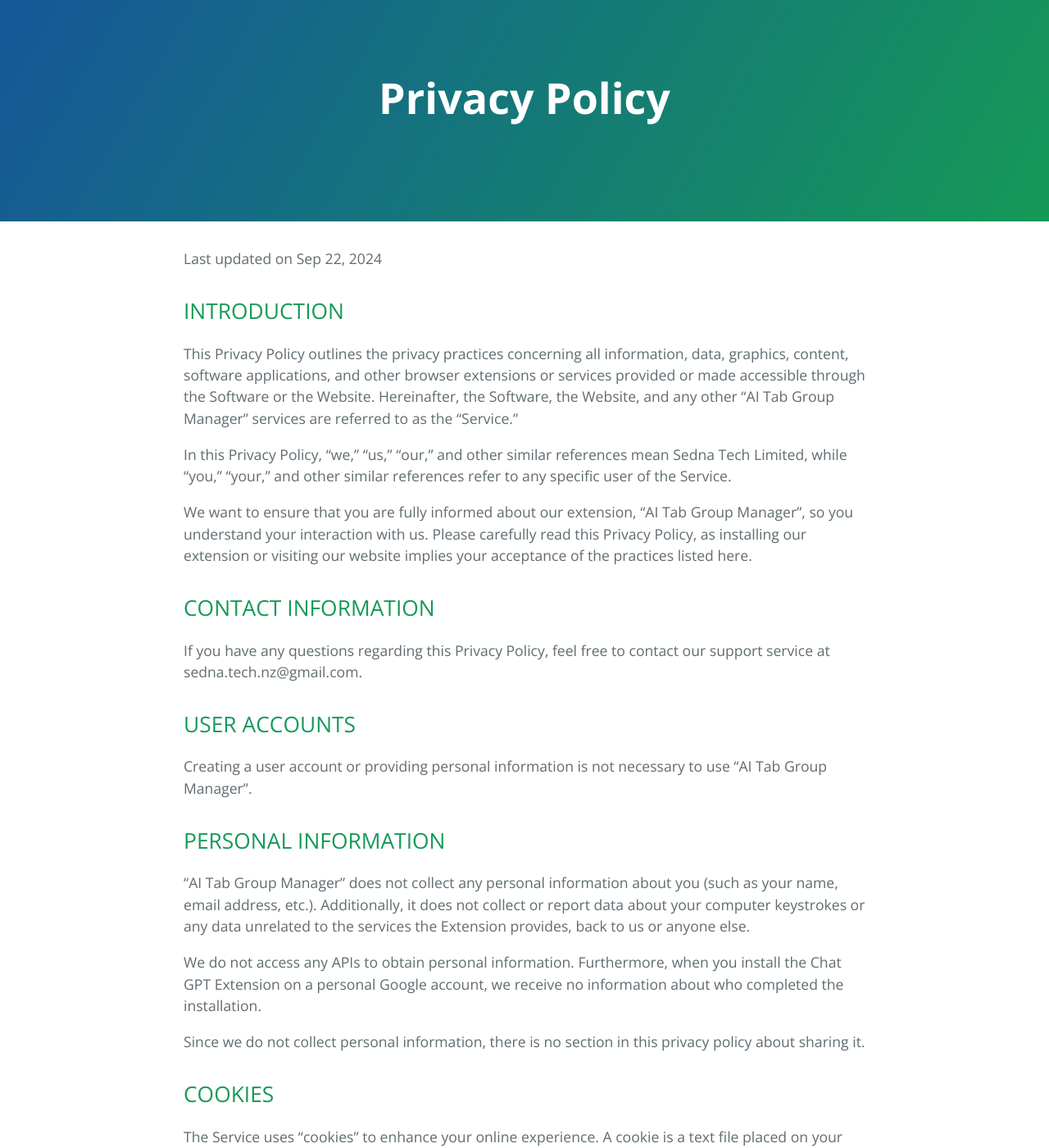
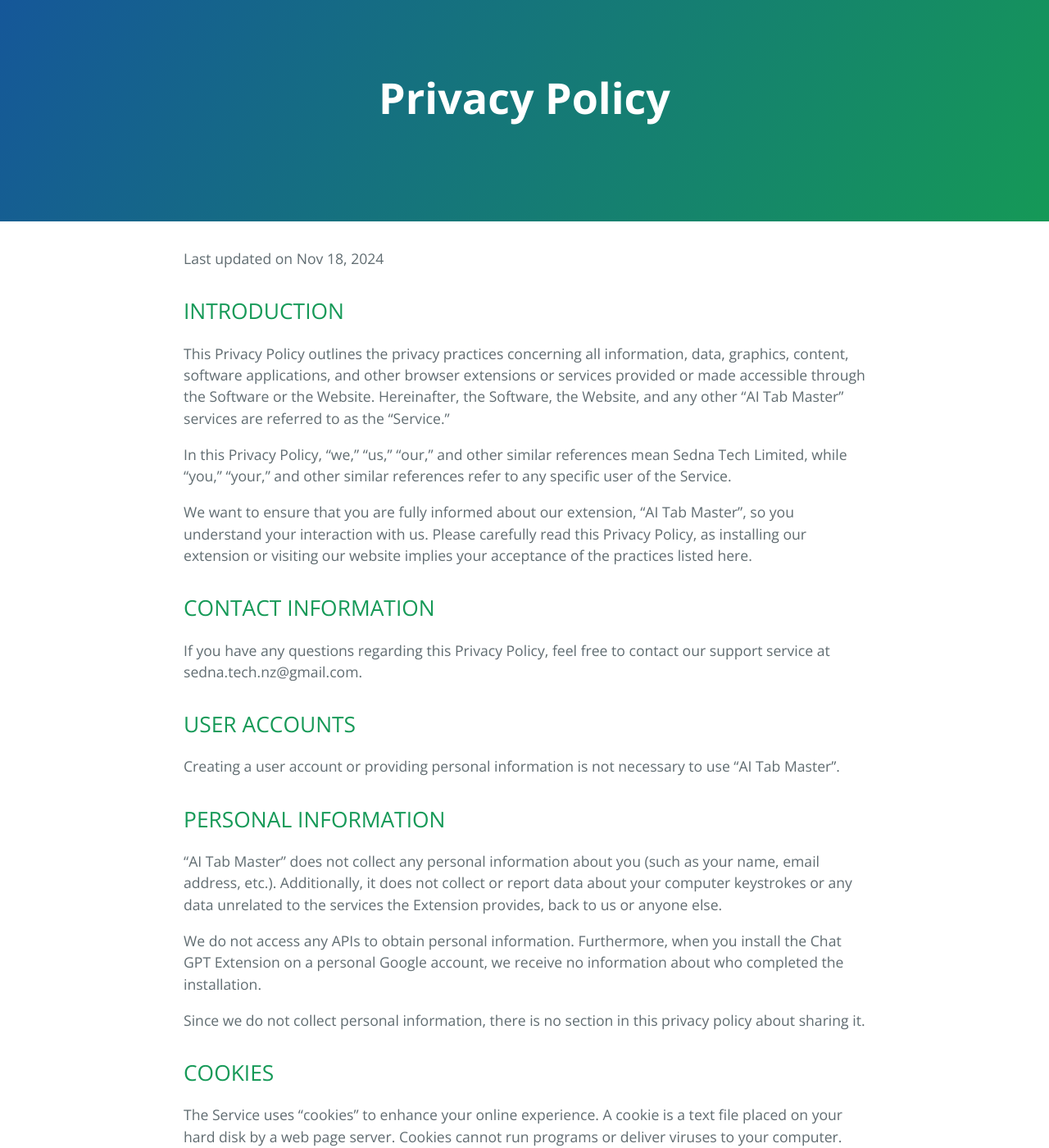
Before and after one commit to sedna-tech/aliexpress-coupons-finder, a Jekyll site: the page built from privacy-policy.md, in a window 1280 px wide and 1400 px high. Shown: the whole window at 82% size. Built offline with Jekyll 4.4.1, drawn with Linux system fonts in a browser that asks for light colours; the repository's description, which GitHub fills in, is left out; some of the changed text lies outside the part shown.

Commit message:
feat: rename “AI Tab Group Manager” to "“AI Tab Master”

```diff
--- a/privacy-policy.md
+++ b/privacy-policy.md
@@ -4,15 +4,15 @@ title: Privacy Policy
 description:
 ---
 
-Last updated on Sep 22, 2024
+Last updated on Nov 18, 2024
 
 ## INTRODUCTION
 
-This Privacy Policy outlines the privacy practices concerning all information, data, graphics, content, software applications, and other browser extensions or services provided or made accessible through the Software or the Website. Hereinafter, the Software, the Website, and any other “AI Tab Group Manager” services are referred to as the “Service.”
+This Privacy Policy outlines the privacy practices concerning all information, data, graphics, content, software applications, and other browser extensions or services provided or made accessible through the Software or the Website. Hereinafter, the Software, the Website, and any other “AI Tab Master” services are referred to as the “Service.”
 
 In this Privacy Policy, “we,” “us,” “our,” and other similar references mean Sedna Tech Limited, while “you,” “your,” and other similar references refer to any specific user of the Service.
 
-We want to ensure that you are fully informed about our extension, “AI Tab Group Manager”, so you understand your interaction with us. Please carefully read this Privacy Policy, as installing our extension or visiting our website implies your acceptance of the practices listed here.
+We want to ensure that you are fully informed about our extension, “AI Tab Master”, so you understand your interaction with us. Please carefully read this Privacy Policy, as installing our extension or visiting our website implies your acceptance of the practices listed here.
 
 ## CONTACT INFORMATION
 
@@ -20,11 +20,11 @@ If you have any questions regarding this Privacy Policy, feel free to contact ou
 
 ## USER ACCOUNTS
 
-Creating a user account or providing personal information is not necessary to use “AI Tab Group Manager”.
+Creating a user account or providing personal information is not necessary to use “AI Tab Master”.
 
 ## PERSONAL INFORMATION
 
-“AI Tab Group Manager” does not collect any personal information about you (such as your name, email address, etc.). Additionally, it does not collect or report data about your computer keystrokes or any data unrelated to the services the Extension provides, back to us or anyone else.
+“AI Tab Master” does not collect any personal information about you (such as your name, email address, etc.). Additionally, it does not collect or report data about your computer keystrokes or any data unrelated to the services the Extension provides, back to us or anyone else.
 
 We do not access any APIs to obtain personal information. Furthermore, when you install the Chat GPT Extension on a personal Google account, we receive no information about who completed the installation.
 
@@ -38,7 +38,7 @@ Most web browsers automatically accept cookies, but you can typically adjust you
 
 ## DATA
 
-“AI Tab Group Manager” uses local storage to save the user’s settings. All data are stored offline in your browser.
+“AI Tab Master” uses local storage to save the user’s settings. All data are stored offline in your browser.
 
 To enable us to provide you with new powerful ChatGPT features, we need your permission to access the following information:
 
@@ -55,7 +55,7 @@ We prioritize the protection of children while using the internet. We believe pa
 
 ## CHANGES TO THIS PRIVACY POLICY
 
-“AI Tab Group Manager” reserves the right to update this privacy policy at any time. When we do, we will update the date at the bottom of this page and send you an email.
+“AI Tab Master” reserves the right to update this privacy policy at any time. When we do, we will update the date at the bottom of this page and send you an email.
 
 We encourage users to frequently check this page for any changes to stay informed about how we protect the personal information we collect. You acknowledge and agree that it is your responsibility to review this privacy policy periodically and be aware of modifications.
 
```
